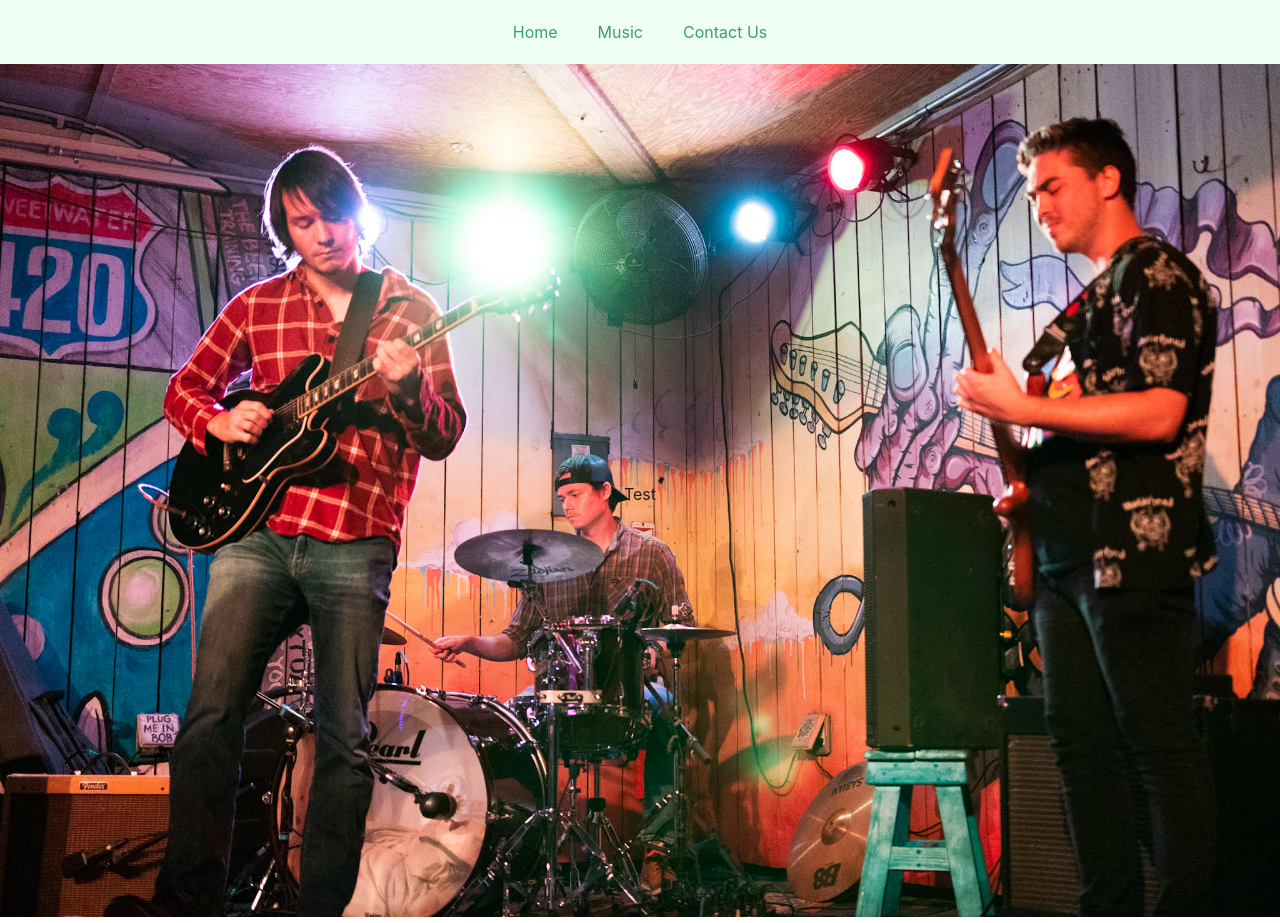
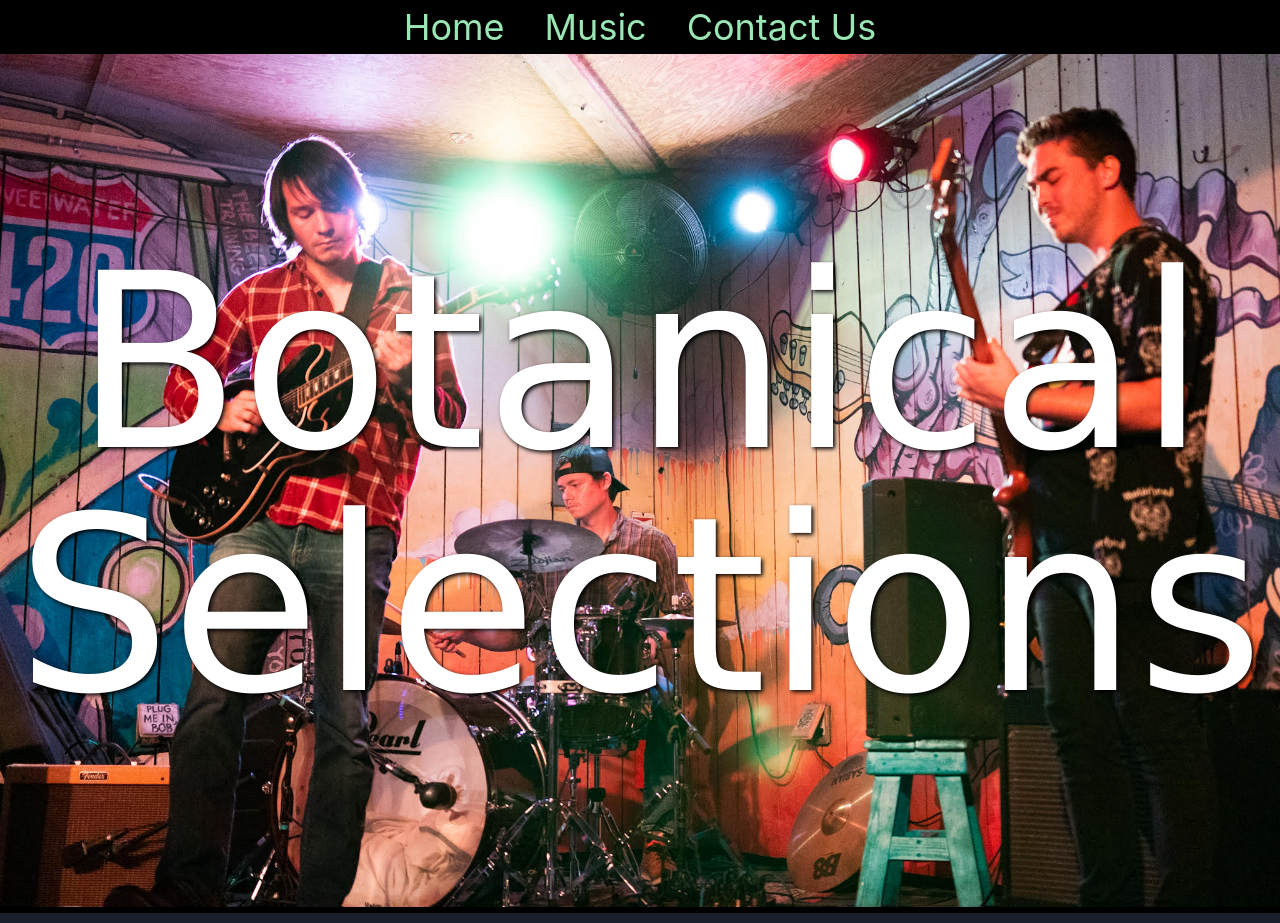
Before and after one commit to chris-m-taylor/botanical-website, a Next.js app: page / in a window 1280 px wide. Built offline with nearby package versions, Linux system fonts and the light colour scheme.

Commit message:
Image loading properly on page

```diff
--- a/components/BandImageSection/BandImageSection.js
+++ b/components/BandImageSection/BandImageSection.js
@@ -8,8 +8,8 @@ import styles from "./styles.module.css"
 const BandImageSection = () => {
    return(
       <section class={styles.container}>
-         <NextImage src={BandImage}></NextImage>
-         <Text class={styles.centered}>Test</Text>
+         <NextImage src={BandImage} ></NextImage>
+         <p class={styles.text}>Botanical Selections</p>
       </section>
    )
 }
--- a/components/BandImageSection/styles.module.css
+++ b/components/BandImageSection/styles.module.css
@@ -3,9 +3,15 @@
    text-align: center;
  }
 
- .centered {
+ .text {
    position: absolute;
    top: 50%;
    left: 50%;
    transform: translate(-50%, -50%);
+   color: white;
+   font-size: 19vw;
+   line-height: 1;
+   font-family:Verdana, Geneva, Tahoma, sans-serif;
+   text-decoration: drop;
+   text-shadow: 2px 2px 4px #000000;
  }
--- a/components/Navbar/navbar.js
+++ b/components/Navbar/navbar.js
@@ -1,22 +1,22 @@
 import { HamburgerIcon } from "@chakra-ui/icons";
-import { Box, Button, Center, Container, Flex, Icon, Link, Show } from "@chakra-ui/react"
+import { Box, Button, Center, Container, Flex, Icon, Link, Show, Text } from "@chakra-ui/react"
 import NextLink from "next/link"
 
 
 const Navbar = () => {
    return (
-      <Box  backgroundColor='green.50'>
+      <Box  backgroundColor='black'>
 
          <Show breakpoint='(min-width: 500px)'>
             <Center>
                <NextLink href="google.com">
-                  <Link color='green.500' p={5} size='md'>Home</Link>
+                  <Link color='green.200' px={5}><Text fontSize="4xl">Home</Text></Link>
                </NextLink>
                <NextLink href="google.com">
-                  <Link color='green.500' p={5}>Music</Link>
+                  <Link color='green.200' px={5}><Text fontSize="4xl">Music</Text></Link>
                </NextLink>
                <NextLink href="google.com">
-                  <Link color='green.500' p={5}>Contact Us</Link>
+                  <Link color='green.200' px={5}><Text fontSize="4xl">Contact Us</Text></Link>
                </NextLink>
             </Center>
          </Show>
--- a/pages/_app.js
+++ b/pages/_app.js
@@ -1,7 +1,9 @@
 import { ChakraProvider } from '@chakra-ui/react'
+import theme from './_theme'
+
 function MyApp({ Component, pageProps }) {
   return (
-    <ChakraProvider>
+    <ChakraProvider theme={theme}>
       <Component {...pageProps} />
     </ChakraProvider>
   )
--- /dev/null
+++ b/pages/_theme.js
@@ -0,0 +1,22 @@
+// theme.js
+
+// 1. import `extendTheme` function
+import { extendTheme } from '@chakra-ui/react'
+
+// 2. Add your color mode config
+const config = {
+   initialColorMode: 'dark',
+   useSystemColorMode: false,
+   styles: {
+      global: (props) => ({
+         body: {
+            bg: mode(white(string), black(string))(props),
+         }
+      })
+   }
+}
+
+// 3. extend the theme
+const theme = extendTheme({ config })
+
+export default theme
--- a/pages/index.js
+++ b/pages/index.js
@@ -1,12 +1,13 @@
 import Navbar from '../components/Navbar/navbar';
 import BandImageSection from '../components/BandImageSection/BandImageSection'
+import {Box} from '@chakra-ui/react'
 
 export default function Home() {
   return (
-    <>
+    <Box backgroundColor='black'>
       <Navbar/>
       <BandImageSection />
-    </>
+    </Box>
 
   )
 }
```
